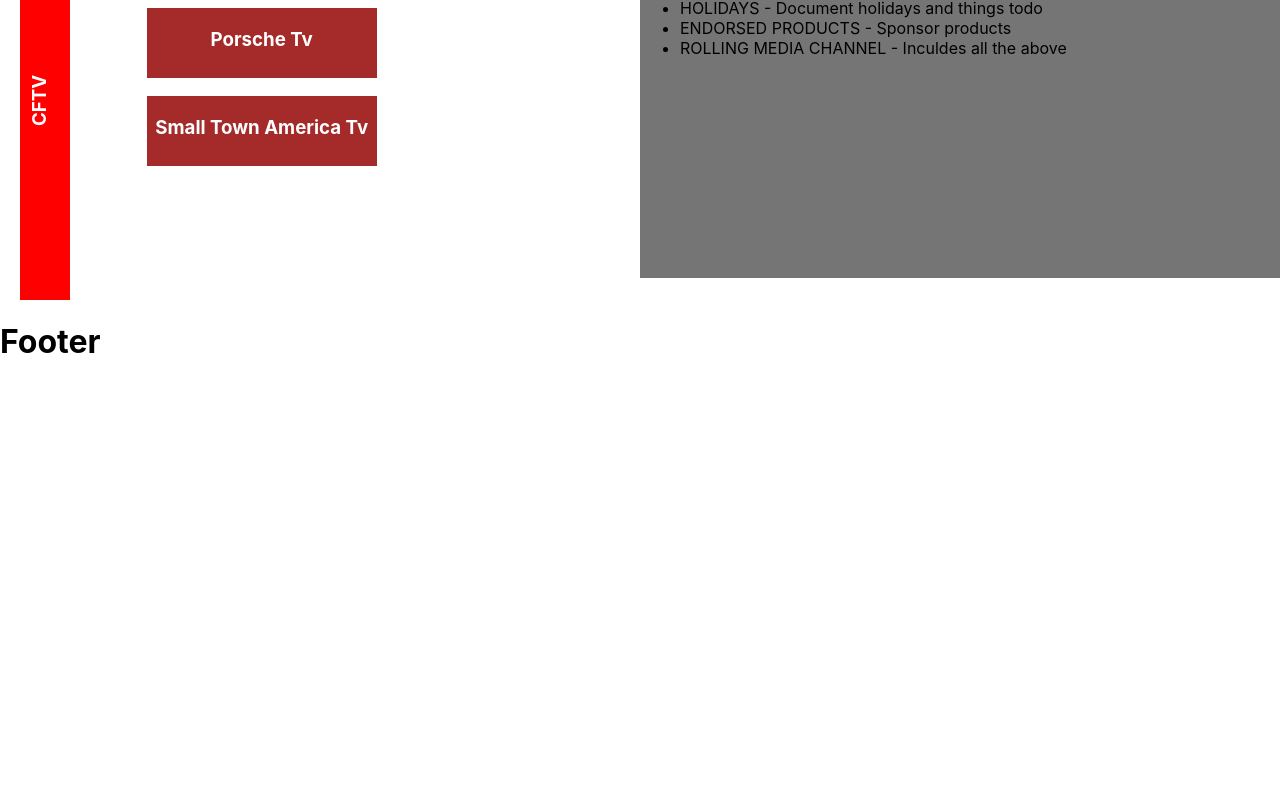
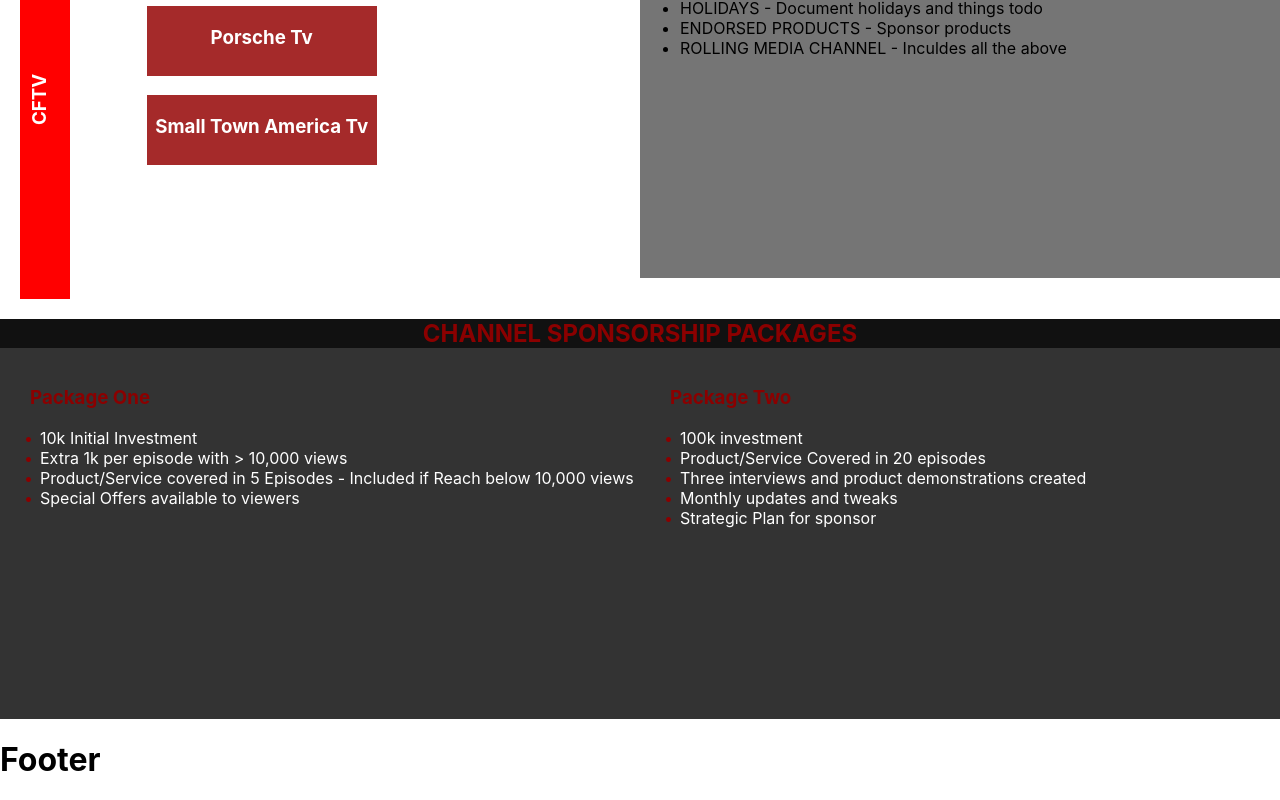
Before and after one commit to jmanock/cftv, a React (Create React App) app: page / in a window 1280 px wide. Shown: the part 3069-3869 px from the top of the page. Before the commit the page ends 3451 px from the top, so only its background shows below. Built offline with nearby package versions, Linux system fonts and the light colour scheme.

Commit message:
channel section done

```diff
--- a/src/Components/Layouts/Main.jsx
+++ b/src/Components/Layouts/Main.jsx
@@ -6,6 +6,7 @@ import Bikes from './Sections/Bikes';
 import Wwdaw from './Sections/Wwdaw';
 import Motovation from './Sections/Motovation';
 import Structure from './Sections/Structure';
+import Channel from './Sections/Channel';
 import './main.css';
 
 const Main = () =>{
@@ -18,6 +19,7 @@ const Main = () =>{
       <Wwdaw />
       <Motovation />
       <Structure />
+      <Channel />
     </Fragment>
   );
 };
--- /dev/null
+++ b/src/Components/Layouts/Sections/Channel.jsx
@@ -0,0 +1,33 @@
+import React from 'react';
+import {Grid,Paper} from '@material-ui/core';
+
+const Channel = () =>{
+  return(
+    <section className='channel'>
+      <h2 className='channelHead'>CHANNEL SPONSORSHIP PACKAGES</h2>
+      <Grid container>
+        <Grid xs>
+          <h3 className='channelTitle'>Package One</h3>
+          <ul className='channelList'>
+            <li>10k Initial Investment</li>
+            <li>Extra 1k per episode with > 10,000 views</li>
+            <li>Product/Service covered in 5 Episodes - Included if Reach below 10,000 views</li>
+            <li>Special Offers available to viewers</li>
+          </ul>
+        </Grid>
+        <Grid xs>
+          <h3 className='channelTitle'>Package Two</h3>
+          <ul className='channelList'>
+            <li>100k investment</li>
+            <li>Product/Service Covered in 20 episodes</li>
+            <li>Three interviews and product demonstrations created</li>
+            <li>Monthly updates and tweaks</li>
+            <li>Strategic Plan for sponsor</li>
+          </ul>
+        </Grid>
+      </Grid>
+    </section>
+  );
+};
+
+export default Channel;
--- a/src/Components/Layouts/Sections/Structure.jsx
+++ b/src/Components/Layouts/Sections/Structure.jsx
@@ -3,7 +3,7 @@ import {Grid,Paper} from '@material-ui/core';
 
 const Structure = () =>{
   return(
-    <div>
+    <section>
       <h1 className='title'>CFTV - The Structure</h1>
       <Grid container>
         <Grid xs={1}>
@@ -32,7 +32,7 @@ const Structure = () =>{
           </div>
         </Grid>
       </Grid>
-    </div>
+    </section>
   );
 };
 
--- a/src/Components/Layouts/main.css
+++ b/src/Components/Layouts/main.css
@@ -98,7 +98,7 @@
 .def{
   background-color:#757575;
   height:50vh;
-  margin-top:-38px;
+  margin-top:-37px;
 }
 .def > ul {
   padding-top:40px;
@@ -111,3 +111,27 @@
   padding-top:35px;
   margin-top:-20px;
 }
+.channel{
+  background-color:#333;
+  color:white;
+  height:50vh;
+}
+.channelHead{
+  color:darkred;
+  text-align:center;
+  background-color:#111;
+}
+.channelTitle{
+  margin-left:30px;
+  color:darkred;
+}
+.channelList{
+  list-style:none;
+}
+.channelList li::before{
+  content:'\2022';
+  color:darkred;
+  display:inline-block;
+  width:1em;
+  margin-left:-1em;
+}
```
